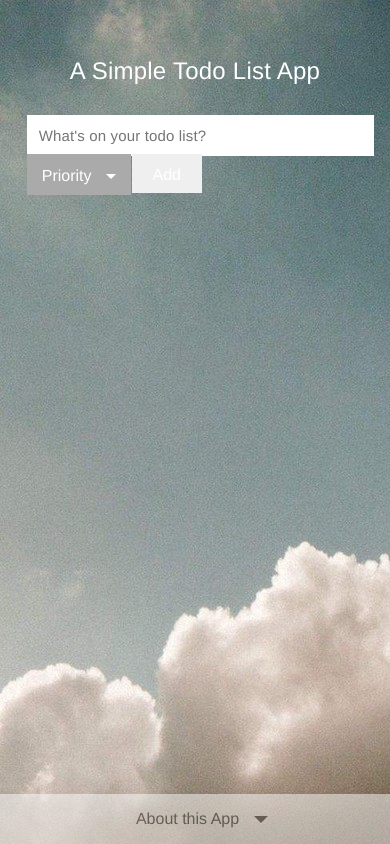
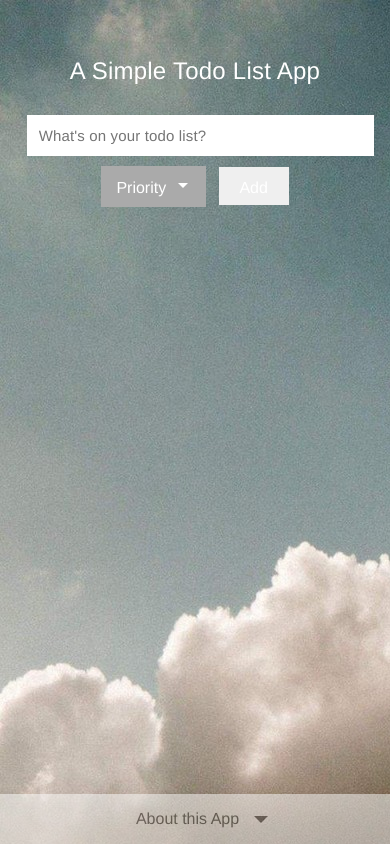
Before and after one commit to ahoef/angular-todo-list-app, a website: page index.html in a window 390 px wide. Drawn offline with nearby package versions, Linux system fonts and the light colour scheme; files that its build step writes are made by us from their sources.

Commit message:
center form control buttons, hide drag to sort on mobile

```diff
--- a/index.html
+++ b/index.html
@@ -18,6 +18,7 @@
 
       <form role="form" ng-submit="addTodo(todo)">
         <input class="input-field" type="text" ng-model="todo.item" placeholder="What's on your todo list?" required/>
+        <div class="form-controls">
           <div class="select-overlay">Priority</div>
           <select ng-model="todo.priority" title="Priority">
             <option value="1">1</option>
@@ -27,6 +28,7 @@
           <span>
             <input class="form-submit" type="submit" value="Add"/>
           </span>
+        </div>
       </form>
 
       <div ui-sortable ng-model="todos" class="todo-list">
@@ -38,7 +40,10 @@
               <span ng-click="removeTodo($index)"><i class="icon-cross"></i></span>
             </div>
           </div>
-          <div class="instructions" ng-show="todos.length > 1">Drag items to change their order or <a ng-click="sortTodos()">sort by priority</a>!</div>
+
+          <div class="instructions" ng-if="!isMobile" ng-show="todos.length > 1">Drag items to change their order or <a ng-click="sortTodos()">sort by priority</a>!</div>
+
+          <div class="instructions" ng-if="isMobile" ng-show="todos.length > 1"><a ng-click="sortTodos()">Sort items by priority</a>!</div>
       </div>
     </div>
 
--- a/src/css/_media-queries.scss
+++ b/src/css/_media-queries.scss
@@ -16,15 +16,31 @@
 			width: 90%;
 			margin-top: 0;
 			form {
-				margin-bottom: 55px;
-				select, .select-overlay {
-					top: 39px;
-					right: auto
+				.input-field {
+					margin-bottom: 10px;
 				}
+				.form-controls {
+					position: relative;
+					display: block;
+				}
+				.select-overlay {
+					position: relative;
+					display: inline-block;
+					right: auto;
+					&:after {
+						top: 17px;
+						right: 18px;
+					}
+				}
+				select {
+					left: 8%;
+					width: 50%;
+				}
+
 				input[type=submit] {
-					top: 39px;
-					right: auto;
-					left: 105px;
+					position: relative;
+					margin-left: 8px;
+					height: 38px;
 				}
 			}
 		}
--- a/src/js/app/app.js
+++ b/src/js/app/app.js
@@ -7,6 +7,8 @@
   		.controller('mainController', function($scope, $filter, localStorageService) {
 
 			var todosInStore = localStorageService.get('todos');
+			var isMobile = screen.width <= 640;
+			console.log(isMobile);
 
 			$scope.todos = todosInStore || [];
 
@@ -35,7 +37,6 @@
 		    }
 
 		    $scope.sortTodos = function() {
-		    	console.log('sort called');
 		    	$scope.todos = $filter('orderBy')($scope.todos, 'priority');
 		    }
 
```
Also changed, not shown: todos.html (+2 -1 lines).
